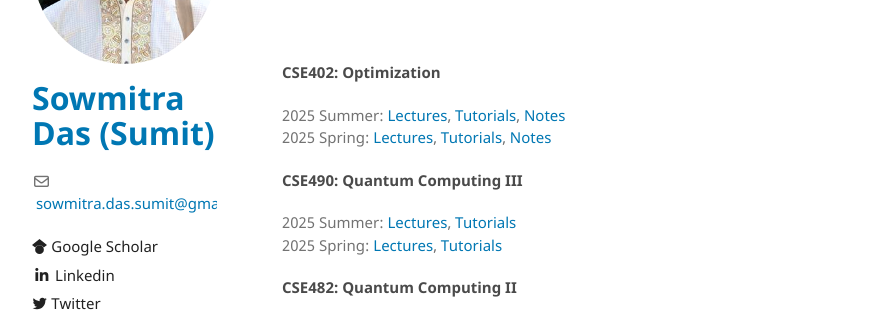
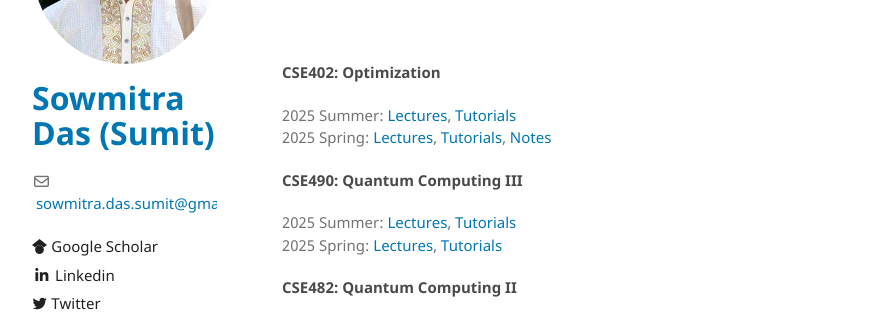
Before and after one commit to sowmitra-das-sumit/sowmitra-das-sumit.github.io, a Jekyll site: the page built from teaching.md, in a window 1280 px wide and 1123 px high. Shown: the part 194-506 px from the top of the window, without its empty margins (178-1072 px from the left). Built offline with Jekyll 4.4.1, drawn with Linux system fonts in a browser that asks for light colours; the repository's description, which GitHub fills in, is left out; our own code applies the rules of GitHub Pages for plain Markdown files.

Commit message:
Update teaching.md

```diff
--- a/teaching.md
+++ b/teaching.md
@@ -9,7 +9,7 @@ I have been teaching at the School of Data and Sciences at [BRAC University](htt
 <br>
 
 #### CSE402: Optimization
-2025 Summer: [Lectures](https://youtube.com/playlist?list=PLvj5w6iNZqViz_oFZ4sBwTt9NFF1KIXkY&si=i5snjWkEKT8i-ZGL), [Tutorials](https://youtube.com/playlist?list=PLvj5w6iNZqVgzcXqjwGQu8SKL0_3GQneY&si=ilPgSSvn136wX6oC), [Notes](https://www.overleaf.com/read/ytwcnzrnqdhw#dbca5f)\
+2025 Summer: [Lectures](https://youtube.com/playlist?list=PLvj5w6iNZqViz_oFZ4sBwTt9NFF1KIXkY&si=i5snjWkEKT8i-ZGL), [Tutorials](https://youtube.com/playlist?list=PLvj5w6iNZqVgzcXqjwGQu8SKL0_3GQneY&si=ilPgSSvn136wX6oC)\
 2025 Spring: [Lectures](https://youtube.com/playlist?list=PLvj5w6iNZqViiKlYFzcMcZaCkileScWhV&si=scyrnGLeMdM1spT6), [Tutorials](https://youtube.com/playlist?list=PLvj5w6iNZqVjAKWex0kYDGc-TPEjCZAEH&si=ouIunPPIliX7taq2), [Notes](https://www.overleaf.com/read/ytwcnzrnqdhw#dbca5f)
 #### CSE490: Quantum Computing III
 2025 Summer: [Lectures](https://youtube.com/playlist?list=PLvj5w6iNZqVhewCDNmeFX3D0fxpZrmbvI&si=Y9as09fWKCQzjLfv), [Tutorials](https://youtube.com/playlist?list=PLvj5w6iNZqVjQz4qHaLEWXhzkRp-_Zwx1&si=5tVljSfNC4PnTbCU)\
```
